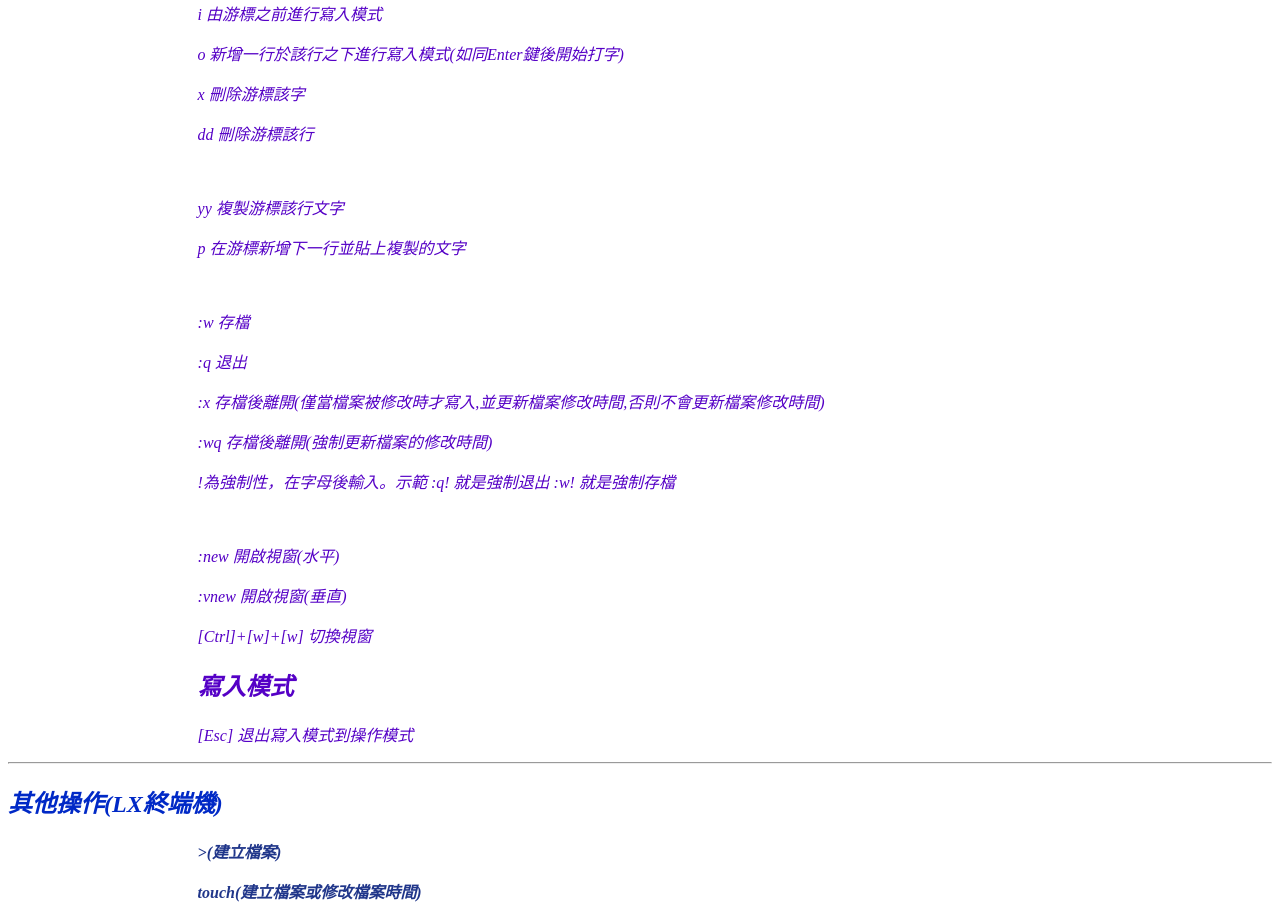
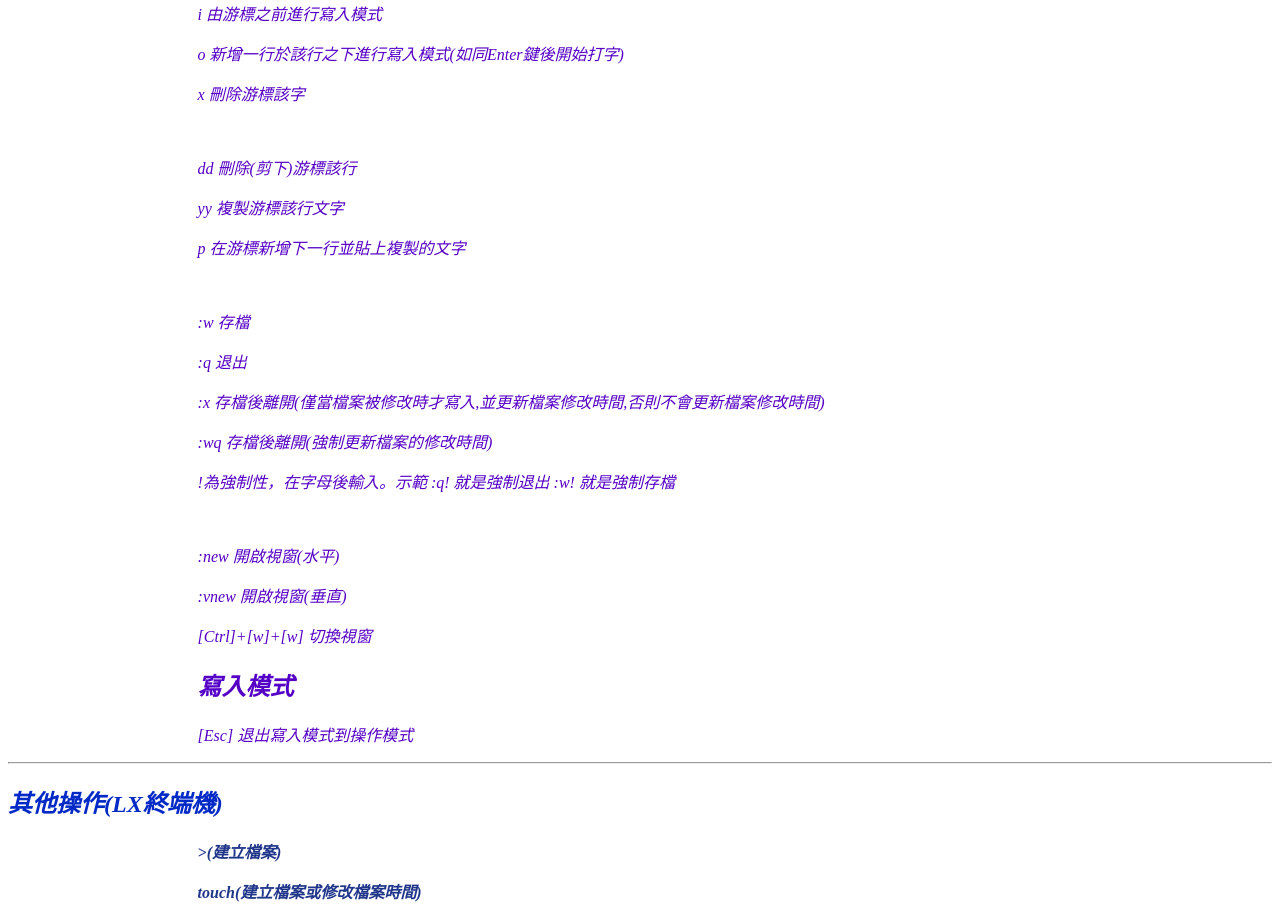
Before and after one commit to HYDeReUb/HYDeReUb.github.io, a plain HTML site: page data/data4.html in a window 1280 px wide. Shown: the part 5480-6398 px from the top of the page. Drawn offline with Linux system fonts and the light colour scheme.

Commit message:
Update data4.html

```diff
--- a/data/data4.html
+++ b/data/data4.html
@@ -188,8 +188,8 @@ function topFunction() {
 <p><i>i 由游標之前進行寫入模式</p></i>
 <p><i>o 新增一行於該行之下進行寫入模式(如同Enter鍵後開始打字)</p></i>
 <p><i>x 刪除游標該字</p></i>
-<p><i>dd 刪除游標該行</p></i>
 <br>
+<p><i>dd 刪除(剪下)游標該行</p></i>
 <p><i>yy 複製游標該行文字</p></i>
 <p><i>p 在游標新增下一行並貼上複製的文字</p></i>
 <br>
```
